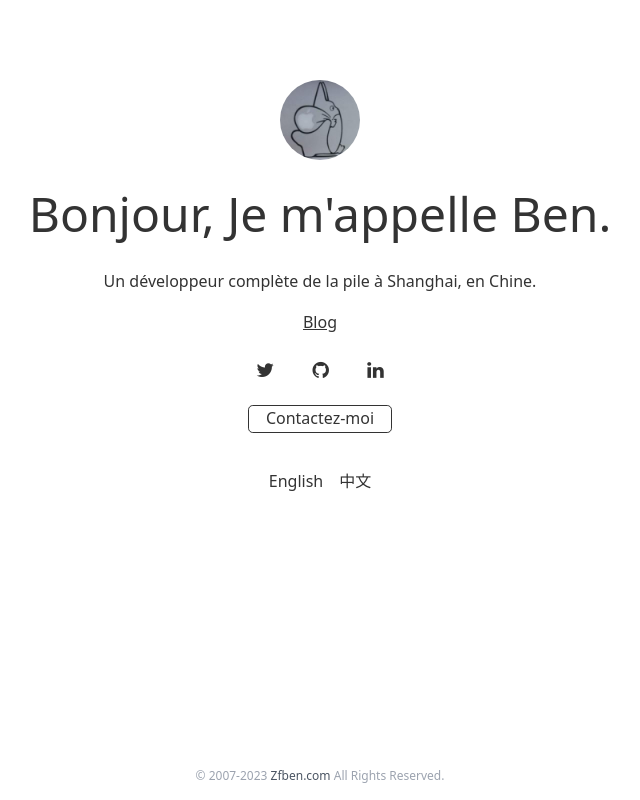
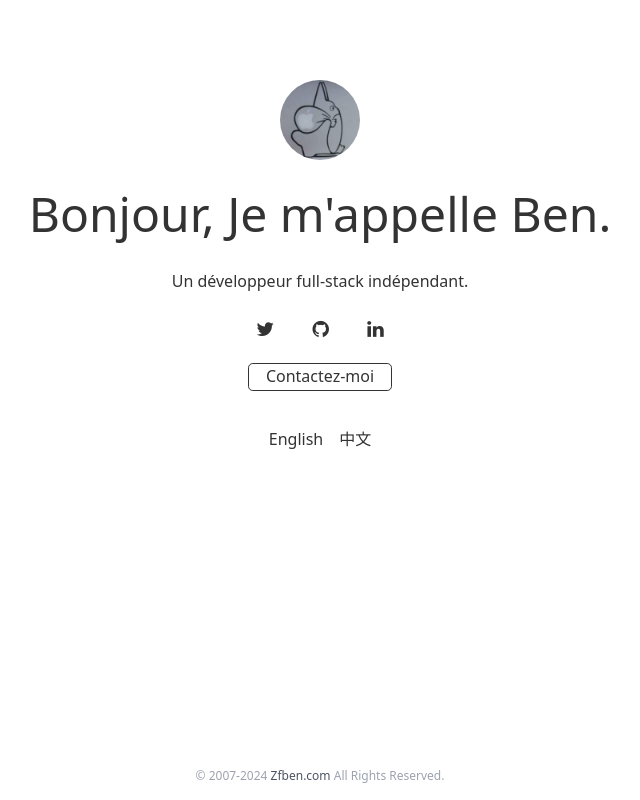
Before and after one commit to zfben/zfben.github.io, a Next.js app: page /fr in a window 1280 px wide. Shown: the whole page, without its empty margins (320-960 px from the left). Built offline with nearby package versions, Linux system fonts and the light colour scheme.

Commit message:
add newsletter

```diff
--- a/pages/_app.tsx
+++ b/pages/_app.tsx
@@ -23,12 +23,13 @@ function MyApp ({ Component, pageProps }: AppProps) {
       <Component { ...pageProps } />
     </div>
     <div className="text-xs text-gray-400 text-center">
-      &copy; 2007-2023&nbsp;
+      &copy; 2007-2024&nbsp;
       <a
         href="https://zfben.com"
         className='text-gray-600'>Zfben.com</a>
         &nbsp;All Rights Reserved.
     </div>
+    <Script async data-uid="55d011b3cc" src="https://zfben.ck.page/55d011b3cc/index.js"></Script>
   </>
 }
 
--- a/pages/fr.tsx
+++ b/pages/fr.tsx
@@ -35,10 +35,7 @@ const Page: NextPage = () => {
         />
       </div>
       <h1>Bonjour, Je m&apos;appelle Ben.</h1>
-      <div>Un développeur complète de la pile à Shanghai, en Chine.</div>
-      <div className="links">
-        <Link href="/blog">Blog</Link>
-      </div>
+      <div>Un développeur full-stack indépendant.</div>
       <div className="social">
         <a href="https://twitter.com/zfben">
           <i className="fa fa-twitter"></i>
--- a/pages/index.tsx
+++ b/pages/index.tsx
@@ -35,10 +35,7 @@ const Page: NextPage = () => {
         />
       </div>
       <h1>Hi, I&#39;m Ben.</h1>
-      <div>A full stack developer in Shanghai, China.</div>
-      <div className="links">
-        <Link href="/blog">Blog</Link>
-      </div>
+      <div>A freelance full-stack developer.</div>
       <div className="social">
         <a href="https://twitter.com/zfben">
           <i className="fa fa-twitter"></i>
--- a/pages/zh.tsx
+++ b/pages/zh.tsx
@@ -35,10 +35,7 @@ const Page: NextPage = () => {
         />
       </div>
       <h1>你好，我是朱峰</h1>
-      <div>一名在上海的全栈工程师</div>
-      <div className="links">
-        <Link href="/blog">博客</Link>
-      </div>
+      <div>一名自由职业者和全栈工程师</div>
       <div className="social">
         <a href="https://twitter.com/zfben">
           <i className="fa fa-twitter"></i>
```
Also changed, not shown: 1 other file (tests, documents, lock files or other folders).
